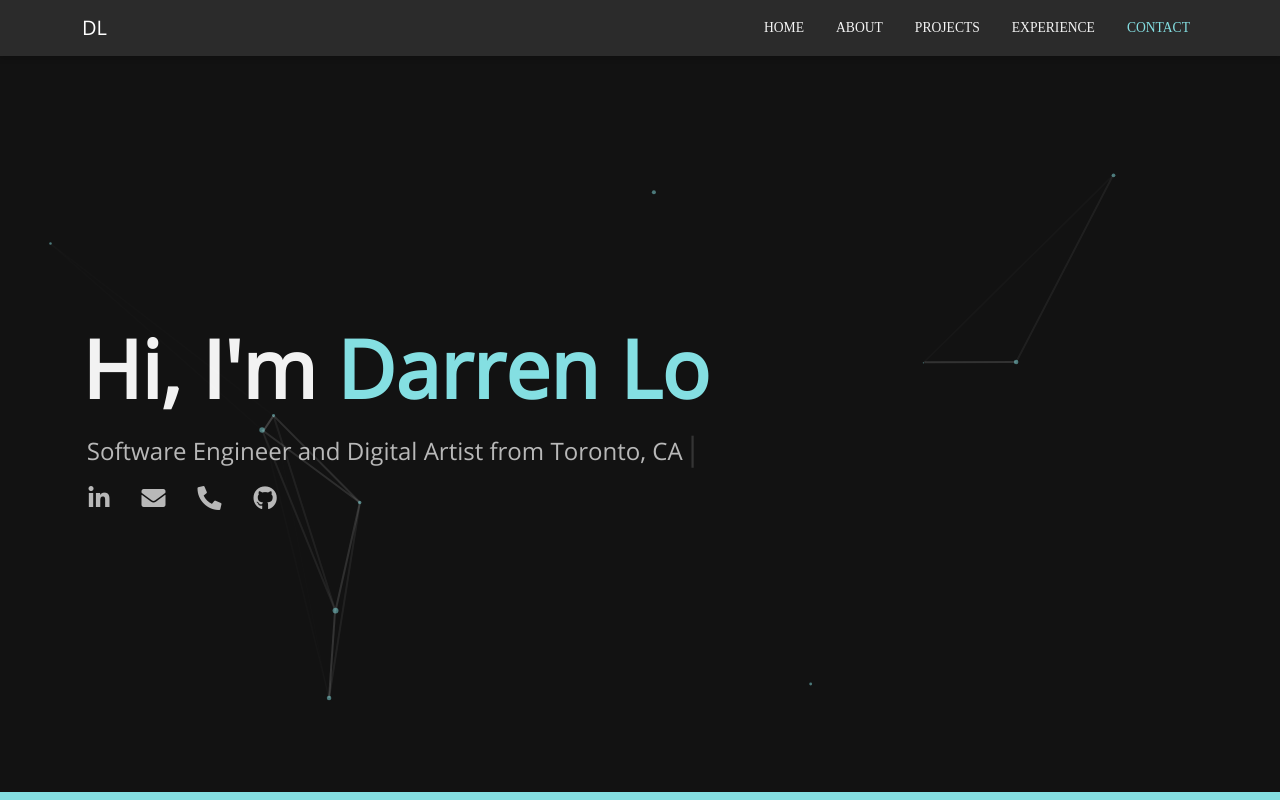
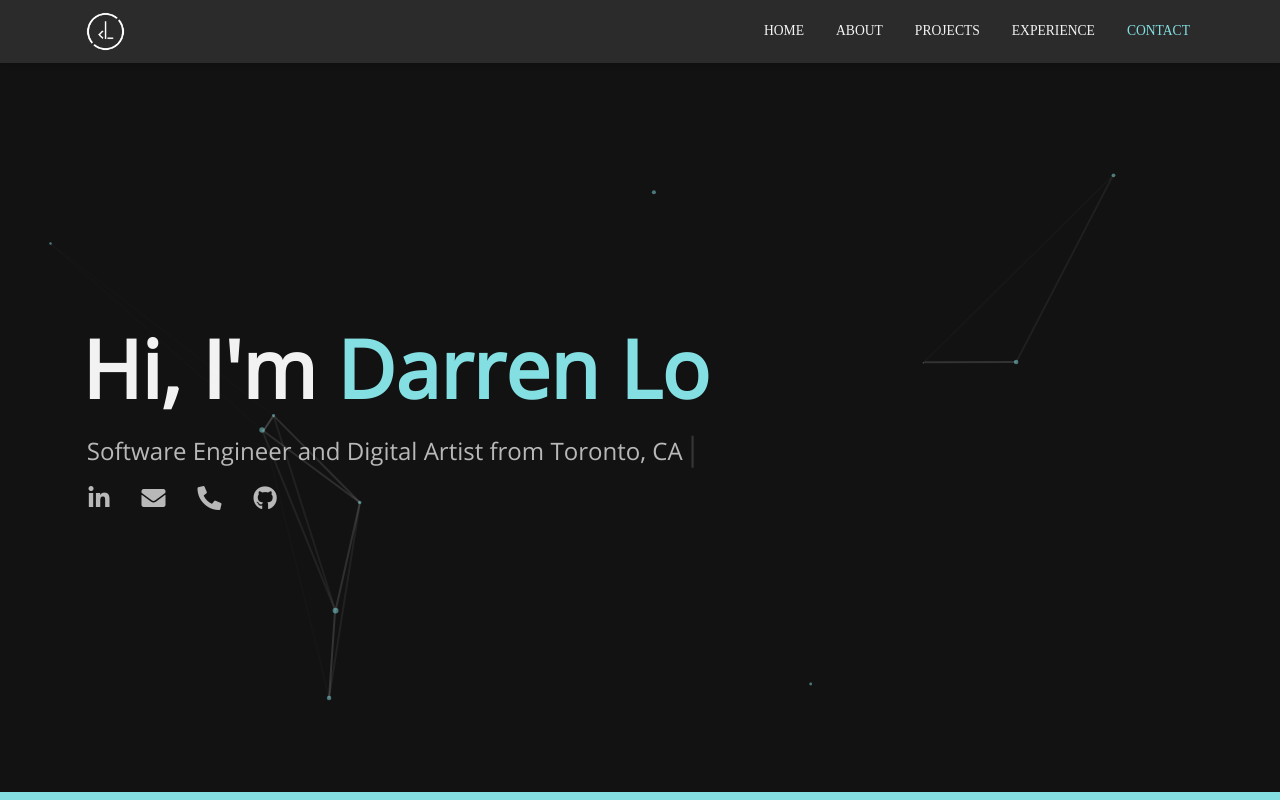
Before and after one commit to darren-lo30/portfolio, a website built with webpack: page src/template.html in a window 1280 px wide. Shown: the top 800 px of the page. Built offline with nearby package versions, Linux system fonts and the light colour scheme; a web font is replaced by a local one.

Commit message:
Added logo

```diff
--- a/src/styles/_top-nav.scss
+++ b/src/styles/_top-nav.scss
@@ -5,6 +5,16 @@
   background-color: colors.$overlay-dark;
   color: colors.$primary-light;
   box-shadow: 0 2px 6px 0 rgba(0, 0, 0, 0.2);
+
+  .navbar-brand {
+    padding: 0px;
+
+    .logo {
+      min-height: 0px;
+      min-width: 0px;
+      height: 47px;
+    }
+  }
 
   .navbar-nav {
     a.nav-link {
--- a/src/template.html
+++ b/src/template.html
@@ -5,6 +5,7 @@
     <meta charset="UTF-8" />
     <meta name="viewport" content="width=device-width, initial-scale=1.0" />
     <meta name="description" content="Darren Lo's development portfolio website" />
+    <link rel="icon" href="./images/logo-dark.png">
     <title>Darren Lo</title>
   </head>
 
@@ -14,7 +15,9 @@
     <!-- Site header -->
     <header id="top-nav" class="navbar navbar-expand-md navbar-dark fixed-top w-100">
       <div class="container">
-        <a class="navbar-brand me-auto" href="#">DL</a>
+        <a class="navbar-brand me-auto" href="#">
+          <img class="logo" src="images/logo-light.png">
+        </a>
         <button class="navbar-toggler" type="button" data-bs-toggle="collapse" data-bs-target="#navbarContent"
           aria-expanded="false" aria-toggle="Toggle navbar">
           <span class="navbar-toggler-icon"></span>
```
Also changed, not shown: dist/88127b174dd6cefd7407.png (added), dist/9c38d2358c02777d4d6b.png (added), dist/index.html, src/images/logo-dark.png (added), src/images/logo-light.png (added), 1 other file.
